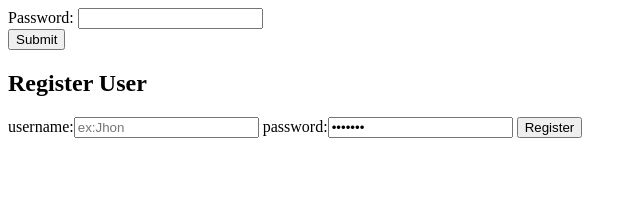
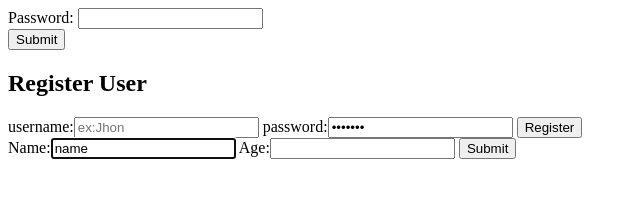
Before and after one commit to Yashwanth258036/FRONTEND-PROJECTS, a website: page public/forms.html in a window 1280 px wide. Shown: the whole page, without its empty margins (0-640 px from the left). Drawn offline with Linux system fonts and the light colour scheme.

Commit message:
07-01-2026

```diff
--- a/public/forms.html
+++ b/public/forms.html
@@ -16,6 +16,11 @@
         password:<input type="password" name="password" value="ex:1234">
         <input type="submit" value="Register">
     </form>
+    <form>
+        Name:<input type="text" value="name" autofocus>
+        Age:<input type="number" value="number">
+        <button> Submit</button>
+    </form>
 
 </body>
 </html>
```
